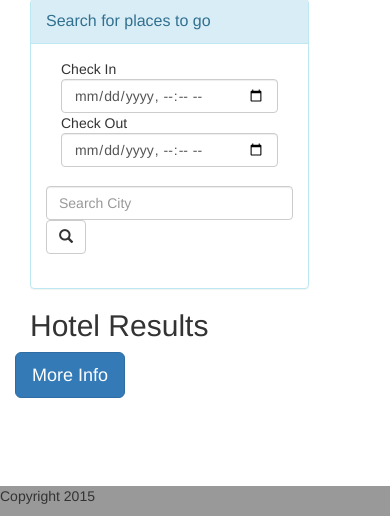
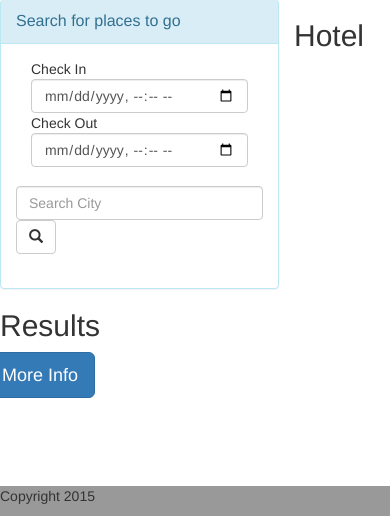
Before and after one commit to longp/Travel, a PHP site: page /travel.html in a window 390 px wide. Shown: the part 328-844 px from the top of the page. Run offline with PHP 8.4, Linux system fonts and the light colour scheme; some libraries are stand-ins or nearby versions.

Commit message:
Revert "Revert "merge conflict""

```diff
--- a/css/travel.css
+++ b/css/travel.css
@@ -39,6 +39,11 @@ img
 }
 
 
+/*search panel*/
+#searchpanel{
+  margin
+}
+
 
 /*footer*/
 footer {
--- a/travel.html
+++ b/travel.html
@@ -110,10 +110,10 @@
       <span class="sr-only">Next</span>
     </a>
   </div>
+
   <!--panel with date picker-->
-
-  <div class="container-fluid">
-    <div class="mainbox col-md-5 pull-left">
+  <div id="searchpanel" class="row">
+    <div class="mainbox col-md-4 pull-left">
       <div class="panel panel-info">
         <div class="panel-heading">
           <div class="panel-title">
@@ -131,7 +131,7 @@
             <input class="form-control" id="checkout" name="checkout" placeholder="Checkout Date" type="datetime-local">
           </div>
 
-          <!--search panel-->
+          <!--search -->
           <form class="navbar-form" role="search">
             <input type="text" class="form-control" placeholder="Search City">
             <button type="submit" class="btn btn-default"><span class="glyphicon glyphicon-search"></span></button>
@@ -139,7 +139,9 @@
         </div>
       </div>
     </div>
-    <div class="main col-md-7">
+
+    <!--body-->
+    <div class="main col-md-8">
       <h2>Hotel Results</h2>
     </div>
     <!-- Button trigger modal -->
```
